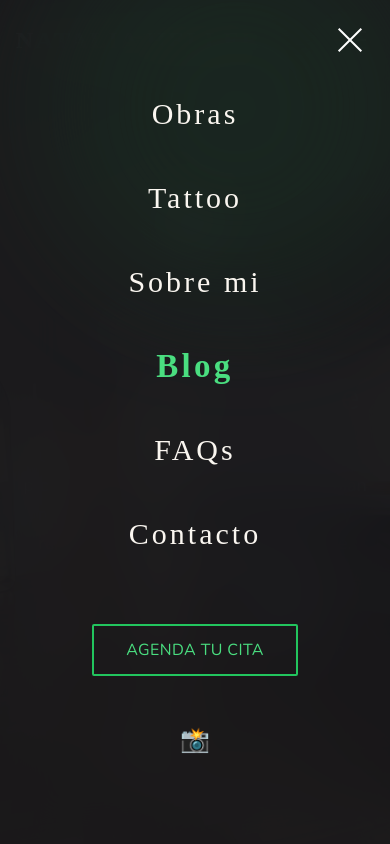
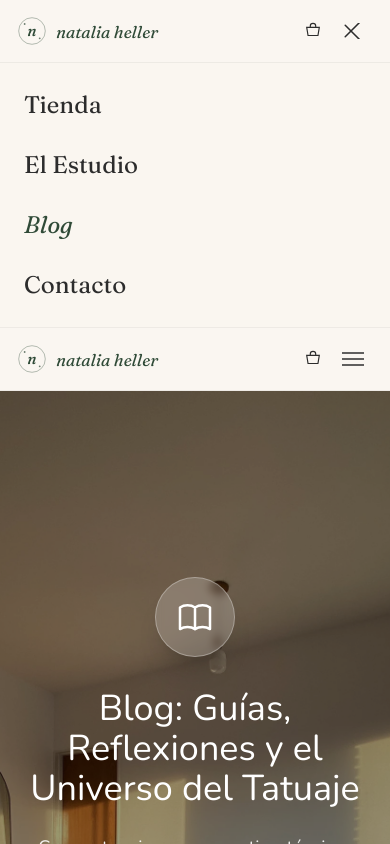
Before and after one commit to papuzinH/Nat, a React (Vite) app: page /blog in a window 390 px wide. Both pictures are taken after a click on the button 350 px from the left and 40 px from the top of the page. Shown: the top 844 px of the page. Built offline with nearby package versions, Linux system fonts and the light colour scheme.

Commit message:
feat: rewrite Header with GSAP mobile menu, add NHLogo component

```diff
--- a/src/components/shared/Header.tsx
+++ b/src/components/shared/Header.tsx
@@ -1,225 +1,205 @@
-import React, { useState, useEffect } from 'react';
-import { Link, useLocation } from 'react-router-dom';
-import { motion, AnimatePresence, type Variants } from 'framer-motion';
+import React, { useState, useLayoutEffect, useRef } from 'react'
+import { Link, useLocation } from 'react-router-dom'
+import { gsap, shouldAnimate } from '@/lib/gsap'
+import NHLogo from './NHLogo'
+
+const navigationItems = [
+  { path: '/tienda', label: 'Tienda' },
+  { path: '/estudio', label: 'El Estudio' },
+  { path: '/blog', label: 'Blog' },
+  { path: '/contacto', label: 'Contacto' },
+]
 
 const Header: React.FC = () => {
-  const [isMenuOpen, setIsMenuOpen] = useState(false);
-  const [isScrolled, setIsScrolled] = useState(false);
-  const location = useLocation();
+  const [isMenuOpen, setIsMenuOpen] = useState(false)
+  const location = useLocation()
+  const menuPanelRef = useRef<HTMLDivElement>(null)
+  const bar1Ref = useRef<SVGLineElement>(null)
+  const bar2Ref = useRef<SVGLineElement>(null)
+  const bar3Ref = useRef<SVGLineElement>(null)
+  const gsapCtxRef = useRef<{ revert: () => void } | null>(null)
 
-  const navigationItems = [
-    { path: '/obras', label: 'Obras' },
-    { path: '/tattoo', label: 'Tattoo' },
-    { path: '/sobre-mi', label: 'Sobre mi' },
-    { path: '/blog', label: 'Blog' },
-    { path: '/faqs', label: 'FAQs' },
-    { path: '/contacto', label: 'Contacto' },
-  ];
+  const isActive = (path: string) => location.pathname === path
 
-  const isActivePath = (path: string) => {
-    return location.pathname === path;
-  };
+  // Close menu on route change
+  const handleNavClick = () => setIsMenuOpen(false)
 
-  useEffect(() => {
-    const handleScroll = () => {
-      const scrollTop = window.scrollY;
-      setIsScrolled(scrollTop > 50);
-    };
+  useLayoutEffect(() => {
+    const panel = menuPanelRef.current
+    const b1 = bar1Ref.current
+    const b2 = bar2Ref.current
+    const b3 = bar3Ref.current
+    if (!panel || !b1 || !b2 || !b3) return
 
-    window.addEventListener('scroll', handleScroll);
-    return () => window.removeEventListener('scroll', handleScroll);
-  }, []);
+    // Cleanup previous context
+    if (gsapCtxRef.current) gsapCtxRef.current.revert()
 
-  // Lock body scroll when menu is open
-  useEffect(() => {
+    gsapCtxRef.current = gsap.context(() => {
+      if (!shouldAnimate()) {
+        // No animation — just set final state
+        gsap.set(panel, { height: isMenuOpen ? 'auto' : 0, opacity: isMenuOpen ? 1 : 0 })
         if (isMenuOpen) {
-      document.body.style.overflow = 'hidden';
+          gsap.set(b1, { rotation: 45, y: 8, transformOrigin: '50% 50%' })
+          gsap.set(b2, { opacity: 0 })
+          gsap.set(b3, { rotation: -45, y: -8, transformOrigin: '50% 50%' })
         } else {
-      document.body.style.overflow = 'unset';
+          gsap.set(b1, { rotation: 0, y: 0 })
+          gsap.set(b2, { opacity: 1 })
+          gsap.set(b3, { rotation: 0, y: 0 })
         }
+        return
+      }
+
+      if (isMenuOpen) {
+        // Open
+        gsap.fromTo(panel,
+          { height: 0, opacity: 0 },
+          { height: 'auto', opacity: 1, duration: 0.3, ease: 'power2.out' }
+        )
+        gsap.to(b1, { rotation: 45, y: 8, duration: 0.25, ease: 'power2.inOut', transformOrigin: '50% 50%' })
+        gsap.to(b2, { opacity: 0, duration: 0.15 })
+        gsap.to(b3, { rotation: -45, y: -8, duration: 0.25, ease: 'power2.inOut', transformOrigin: '50% 50%' })
+      } else {
+        // Close
+        gsap.to(panel,
+          { height: 0, opacity: 0, duration: 0.25, ease: 'power2.in' }
+        )
+        gsap.to(b1, { rotation: 0, y: 0, duration: 0.25, ease: 'power2.inOut', transformOrigin: '50% 50%' })
+        gsap.to(b2, { opacity: 1, duration: 0.15, delay: 0.1 })
+        gsap.to(b3, { rotation: 0, y: 0, duration: 0.25, ease: 'power2.inOut', transformOrigin: '50% 50%' })
+      }
+    })
+
     return () => {
-      document.body.style.overflow = 'unset';
-    };
-  }, [isMenuOpen]);
-
-  const menuVariants: Variants = {
-    closed: {
-      opacity: 0,
-      x: "100%",
-      transition: {
-        type: "spring",
-        stiffness: 400,
-        damping: 40
+      if (gsapCtxRef.current) gsapCtxRef.current.revert()
     }
-    },
-    open: {
-      opacity: 1,
-      x: 0,
-      transition: {
-        type: "spring",
-        stiffness: 400,
-        damping: 40,
-        staggerChildren: 0.1,
-        delayChildren: 0.2
-      }
-    }
-  };
-
-  const itemVariants: Variants = {
-    closed: { opacity: 0, x: 50 },
-    open: { opacity: 1, x: 0 }
-  };
+  }, [isMenuOpen])
 
   return (
-    <header className={`fixed top-0 left-0 right-0 z-50 transition-all duration-300 ${
-      isScrolled
-        ? 'bg-black/30 backdrop-blur-md shadow-lg'
-        : 'bg-transparent'
-    }`}>
-      <nav className="container mx-auto px-4 sm:px-6 lg:px-8">
-        <div className={`flex justify-between lg:justify-center items-center py-4 ${isScrolled ? '!py-2' : ''}`}>
+    <header
+      className="sticky top-0 z-50"
+      style={{
+        background: 'rgba(250, 246, 240, 0.92)',
+        backdropFilter: 'blur(10px)',
+        WebkitBackdropFilter: 'blur(10px)',
+        borderBottom: '1px solid var(--line-soft)',
+      }}
+    >
+      {/* Desktop */}
+      <div className="hidden md:flex items-center justify-between px-10 py-[22px]">
+        <NHLogo size={36} />
 
-          {/* Mobile Logo (Visible only on mobile) */}
-          <div className="lg:hidden">
-            <Link
-              to="/"
-              className="text-2xl text-white font-bold tracking-widest"
-              style={{ fontFamily: "'Aboreto', serif" }}
-              onClick={() => setIsMenuOpen(false)}
-            >
-              NATALIA HELLER
-            </Link>
-          </div>
-
-          {/* Desktop Navigation */}
-          <div className="hidden lg:flex gap-16 items-center">
-            {navigationItems.slice(0, 3).map((item) => (
+        <nav role="navigation" aria-label="Navegación principal" className="flex items-center gap-9">
+          {navigationItems.map((item) => (
             <Link
               key={item.path}
               to={item.path}
-                className={`transition-all duration-300 text-lg uppercase flex justify-center items-center ${isActivePath(item.path)
-                  ? 'text-green-400 rounded-sm border-b-2 border-green-400'
-                  : 'text-white hover:text-green-400'
-                  }
-                  ${isScrolled ? '!text-[1rem]' : ''}
-                  `}
-                style={{ fontFamily: "'Gayathri', sans-serif" }}
+              className="font-body text-sm font-medium pb-1 transition-all duration-200"
+              style={{
+                color: isActive(item.path) ? 'var(--sage-900, #2f4a37)' : 'var(--ink, #2c2c2c)',
+                borderBottom: isActive(item.path)
+                  ? '1px solid var(--sage-700, #4a7c59)'
+                  : '1px solid transparent',
+                textDecoration: 'none',
+              }}
             >
               {item.label}
             </Link>
           ))}
-            {/* Logo */}
-            <div className={`transition-all duration-300 flex items-center justify-center w-16 h-16 bg-green-900 rounded-full shadow-lg border-2 border-green-800 hover:border-green-700 hover:shadow-lg cursor-pointer hover:bg-green-800 hover:scale-105
-              ${isScrolled ? '!w-11 !h-11' : ''}
-              `}>
-              <Link
-                to="/"
-                className="text-2xl text-white transition-colors"
-                style={{ fontFamily: "'Aboreto', serif" }}
+
+          {/* Cart button — visual only (Wave 4 adds functionality) */}
+          <button
+            aria-label="Abrir carrito"
+            className="inline-flex items-center gap-2 font-body text-[13px] font-semibold rounded-pill border px-4 py-[10px] transition-all duration-[220ms] hover:bg-ink hover:text-cream-50"
+            style={{
+              background: 'transparent',
+              color: 'var(--ink, #2c2c2c)',
+              border: '1px solid var(--line, rgba(44,44,44,0.12))',
+            }}
           >
-                N
-              </Link>
+            <svg width="16" height="16" viewBox="0 0 20 20" fill="none" aria-hidden="true">
+              <path
+                d="M3 6h14l-1.5 9H4.5L3 6z M7 6V4.5a3 3 0 016 0V6"
+                stroke="currentColor"
+                strokeWidth="1.3"
+                strokeLinecap="round"
+              />
+            </svg>
+            Carrito
+          </button>
+        </nav>
       </div>
-            {navigationItems.slice(3).map((item) => (
+
+      {/* Mobile */}
+      <div className="md:hidden flex items-center justify-between px-[18px] py-[14px]">
+        <NHLogo size={28} onClick={handleNavClick} />
+
+        <div className="flex items-center gap-1">
+          {/* Cart icon mobile */}
+          <button
+            aria-label="Abrir carrito"
+            className="p-2 rounded-full transition-colors hover:bg-cream-200"
+            style={{ color: 'var(--ink, #2c2c2c)' }}
+          >
+            <svg width="18" height="18" viewBox="0 0 20 20" fill="none" aria-hidden="true">
+              <path
+                d="M3 6h14l-1.5 9H4.5L3 6z M7 6V4.5a3 3 0 016 0V6"
+                stroke="currentColor"
+                strokeWidth="1.3"
+                strokeLinecap="round"
+              />
+            </svg>
+          </button>
+
+          {/* Hamburger */}
+          <button
+            onClick={() => setIsMenuOpen((prev) => !prev)}
+            aria-label={isMenuOpen ? 'Cerrar menú' : 'Abrir menú'}
+            aria-expanded={isMenuOpen}
+            className="p-2 rounded-full transition-colors hover:bg-cream-200"
+            style={{ color: 'var(--ink, #2c2c2c)' }}
+          >
+            <svg width="22" height="16" viewBox="0 0 22 16" fill="none" aria-hidden="true">
+              <line ref={bar1Ref} x1="0" y1="2" x2="22" y2="2" stroke="currentColor" strokeWidth="1.5" strokeLinecap="round" />
+              <line ref={bar2Ref} x1="0" y1="8" x2="22" y2="8" stroke="currentColor" strokeWidth="1.5" strokeLinecap="round" />
+              <line ref={bar3Ref} x1="0" y1="14" x2="22" y2="14" stroke="currentColor" strokeWidth="1.5" strokeLinecap="round" />
+            </svg>
+          </button>
+        </div>
+      </div>
+
+      {/* Mobile menu panel — drops below header */}
+      <div
+        ref={menuPanelRef}
+        className="md:hidden overflow-hidden"
+        style={{ height: 0, opacity: 0 }}
+        aria-hidden={!isMenuOpen}
+      >
+        <nav
+          role="navigation"
+          aria-label="Navegación principal"
+          style={{ borderTop: '1px solid var(--line-soft)', background: 'var(--cream-100, #faf6f0)' }}
+          className="px-6 py-6 flex flex-col gap-6"
+        >
+          {navigationItems.map((item) => (
             <Link
               key={item.path}
               to={item.path}
-                className={`transition-all duration-300 text-lg uppercase flex justify-center items-center ${isActivePath(item.path)
-                  ? 'text-green-600 rounded-sm border-orange-600'
-                  : 'text-white hover:text-green-600'
-                  }
-                  ${isScrolled ? '!text-[1rem]' : ''}`}
-                style={{ fontFamily: "'Gayathri', sans-serif" }}
+              onClick={handleNavClick}
+              className="font-display text-[24px] font-normal"
+              style={{
+                color: isActive(item.path) ? 'var(--sage-900, #2f4a37)' : 'var(--ink, #2c2c2c)',
+                textDecoration: 'none',
+                fontStyle: isActive(item.path) ? 'italic' : 'normal',
+              }}
             >
               {item.label}
             </Link>
           ))}
+        </nav>
       </div>
+    </header>
+  )
+}
 
-          {/* Mobile Menu Button */}
-          <button
-            className={`lg:hidden p-2 transition-colors duration-200 focus:outline-none z-[60] relative ${
-              isMenuOpen
-                ? 'text-white'
-                : (isScrolled ||'text-white hover:text-green-400' )
-            }`}
-            onClick={() => setIsMenuOpen(!isMenuOpen)}
-            aria-label="Toggle menu"
-          >
-            <div className="w-8 h-8 flex flex-col justify-center items-center gap-1.5">
-              <motion.span
-                animate={isMenuOpen ? { rotate: 45, y: 8 } : { rotate: 0, y: 0 }}
-                className="block w-8 h-0.5 bg-current origin-center"
-              />
-              <motion.span
-                animate={isMenuOpen ? { opacity: 0 } : { opacity: 1 }}
-                className="block w-8 h-0.5 bg-current"
-              />
-              <motion.span
-                animate={isMenuOpen ? { rotate: -45, y: -8 } : { rotate: 0, y: 0 }}
-                className="block w-8 h-0.5 bg-current origin-center"
-              />
-            </div>
-          </button>
-        </div>
-
-        {/* Mobile Navigation Overlay */}
-        <AnimatePresence>
-          {isMenuOpen && (
-            <motion.div
-              initial="closed"
-              animate="open"
-              exit="closed"
-              variants={menuVariants}
-              className="fixed inset-0 bg-zinc-900/95 backdrop-blur-xl z-50 lg:hidden flex flex-col justify-center items-center"
-            >
-              {/* Background decoration */}
-              <div className="absolute top-0 left-0 w-full h-full overflow-hidden pointer-events-none opacity-20">
-                <div className="absolute top-[-10%] right-[-10%] w-96 h-96 bg-green-900 rounded-full blur-3xl"></div>
-                <div className="absolute bottom-[-10%] left-[-10%] w-96 h-96 bg-brown-900 rounded-full blur-3xl"></div>
-              </div>
-
-              <div className="flex flex-col space-y-8 text-center relative z-10">
-                {navigationItems.map((item) => (
-                  <motion.div key={item.path} variants={itemVariants}>
-                    <Link
-                      to={item.path}
-                      className={`text-3xl tracking-widest transition-all duration-300 block py-2 ${
-                        isActivePath(item.path)
-                          ? 'text-green-400 font-bold scale-110'
-                          : 'text-cream-100 hover:text-green-300 hover:scale-105'
-                      }`}
-                      style={{ fontFamily: "'Aboreto', serif" }}
-                      onClick={() => setIsMenuOpen(false)}
-                    >
-                      {item.label}
-                    </Link>
-                  </motion.div>
-                ))}
-
-                <motion.div variants={itemVariants} className="pt-8">
-                  <Link
-                    to="/contacto"
-                    onClick={() => setIsMenuOpen(false)}
-                    className="inline-block px-8 py-3 border-2 border-green-500 text-green-400 font-title tracking-wide hover:bg-green-500 hover:text-white transition-all duration-300 rounded-sm"
-                  >
-                    AGENDA TU CITA
-                  </Link>
-                </motion.div>
-
-                <motion.div variants={itemVariants} className="pt-4 flex justify-center gap-6">
-                  <a href="https://instagram.com/nataliaceller_art" target="_blank" rel="noopener noreferrer" className="text-cream-300 hover:text-green-400 transition-colors text-2xl">
-                    <span className="sr-only">Instagram</span>
-                    📸
-                  </a>
-                </motion.div>
-              </div>
-            </motion.div>
-          )}
-        </AnimatePresence>
-      </nav>
-    </header>
-  );
-};
-
-export default Header;
+export default Header
--- /dev/null
+++ b/src/components/shared/NHLogo.tsx
@@ -0,0 +1,58 @@
+import React from 'react'
+import { Link } from 'react-router-dom'
+
+interface NHLogoProps {
+  size?: number
+  color?: string
+  onClick?: () => void
+}
+
+const NHLogo: React.FC<NHLogoProps> = ({ size = 32, color = 'var(--sage-900, #2f4a37)', onClick }) => {
+  const scaledSize = size
+  return (
+    <Link
+      to="/"
+      onClick={onClick}
+      style={{ display: 'inline-flex', alignItems: 'center', gap: 10, textDecoration: 'none' }}
+      aria-label="Natalia Heller — inicio"
+    >
+      <svg
+        width={scaledSize}
+        height={scaledSize}
+        viewBox="0 0 40 40"
+        style={{ color, flexShrink: 0 }}
+        aria-hidden="true"
+      >
+        <circle cx="20" cy="20" r="19" fill="none" stroke="currentColor" strokeWidth="1" opacity="0.5" />
+        <text
+          x="20"
+          y="26.5"
+          textAnchor="middle"
+          fontFamily="Fraunces, Georgia, serif"
+          fontSize="22"
+          fontStyle="italic"
+          fontWeight="500"
+          fill="currentColor"
+        >
+          n
+        </text>
+        <circle cx="9.5" cy="10" r="1.3" fill="currentColor" opacity="0.7" />
+        <circle cx="31" cy="30.5" r="1.3" fill="currentColor" opacity="0.7" />
+      </svg>
+      <span
+        style={{
+          fontFamily: 'Fraunces, Georgia, serif',
+          fontSize: 17,
+          fontStyle: 'italic',
+          color,
+          lineHeight: 1,
+          whiteSpace: 'nowrap',
+        }}
+      >
+        natalia heller
+      </span>
+    </Link>
+  )
+}
+
+export default NHLogo
--- a/src/components/shared/index.ts
+++ b/src/components/shared/index.ts
@@ -4,9 +4,6 @@ export { default as Layout } from './Layout';
 export { default as Title } from './Title';
 export { default as Subtitle } from './Subtitle';
 export { default as Button } from './Button';
-export { default as HeaderObras } from './HeaderObras';
-export { default as GridObras } from './GridObras';
-export { default as AboutSobreMi } from '../sobremi/AboutSobreMi';
 export { default as Section } from './Section';
 export { default as HeroSection } from './HeroSection';
 export { default as ScrollToTop } from './ScrollToTop';
```
Lines whose indentation alone changed are shown as unchanged.
